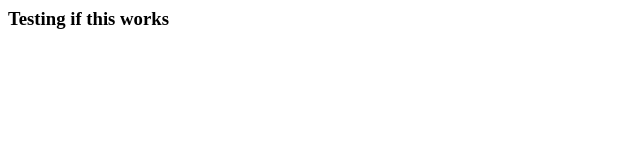
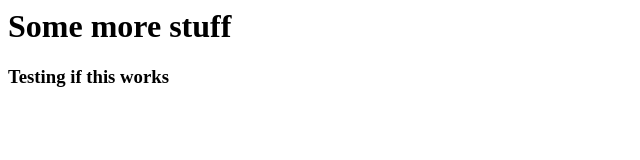
Before and after one commit to justinjkim/test-ssh, a plain HTML site: page index.html in a window 1280 px wide. Shown: the whole page, without its empty margins (0-640 px from the left). Drawn offline with Linux system fonts and the light colour scheme.

Commit message:
edit index file

```diff
--- a/index.html
+++ b/index.html
@@ -1 +1,3 @@
+
+<h1>Some more stuff</h1>
 <h3>Testing if this works</h3>
```
